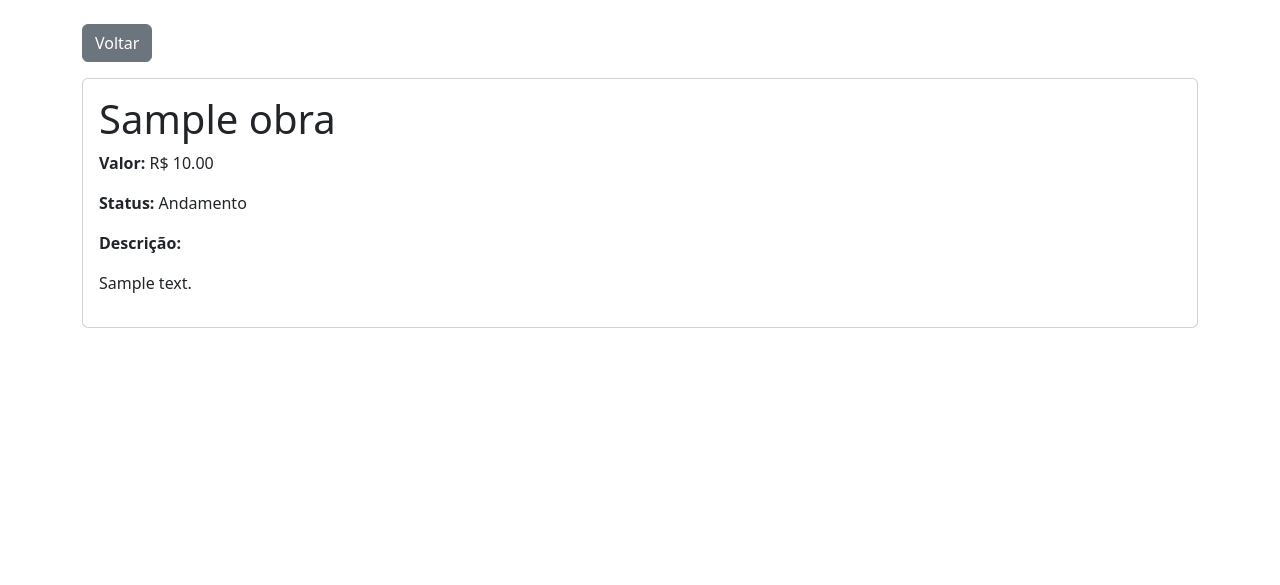
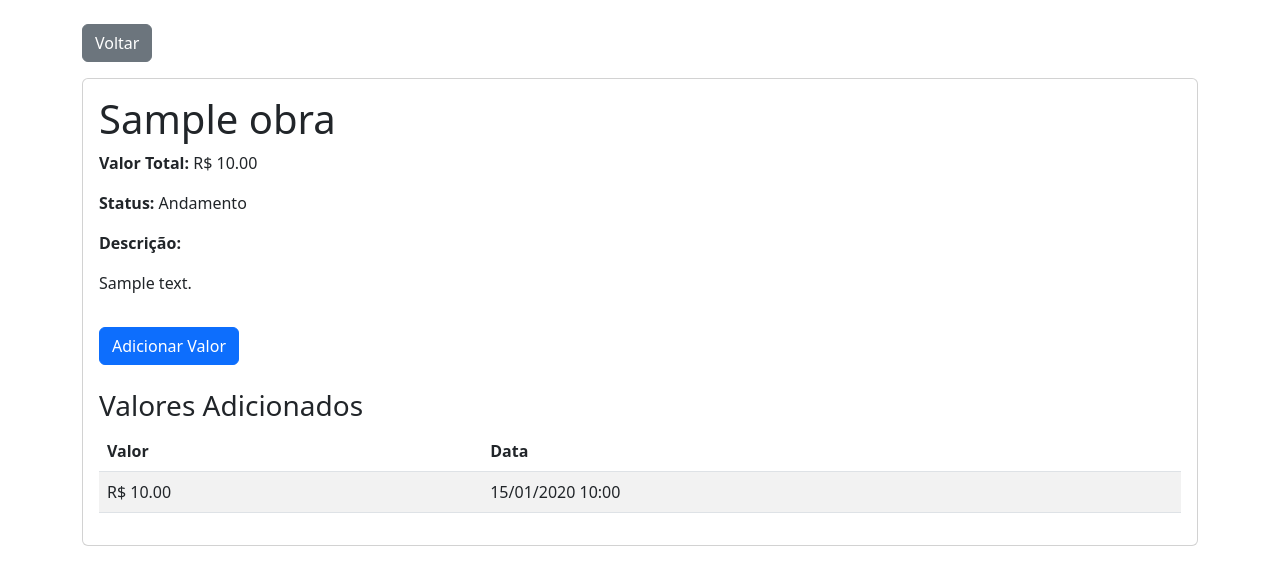
Before and after one commit to Alejandroo19/ControleObra, a Django app: page /1/ in a window 1280 px wide. Shown: the top 585 px of the page. Run offline with Django 5.2, Linux system fonts and the light colour scheme; tables that the repository leaves empty hold one stand-in row (values such as "Sample post").

Commit message:
6 commit

```diff
--- a/controle/obras/models.py
+++ b/controle/obras/models.py
@@ -1,8 +1,10 @@
 from django.db import models
+from django.utils.timezone import now
+
 
 class Obra(models.Model):
-    nome = models.CharField(max_length=255)  # Nome da obra
-    valor = models.DecimalField(max_digits=10, decimal_places=2)  # Valor da obra
+    nome = models.CharField(max_length=255)
+    valor = models.DecimalField(max_digits=10, decimal_places=2)
     status = models.CharField(
         max_length=20,
         choices=[
@@ -11,25 +13,23 @@ class Obra(models.Model):
         ],
         default='andamento'
     )
-    descricao = models.TextField(blank=True, null=True)  # Descrição da obra
+    descricao = models.TextField(blank=True, null=True)
 
     def __str__(self):
         return self.nome
 
-    def valor_total_adicionado(self):
-        total = sum(valor.valor for valor in self.valores.all())
-        return total
+class ValorAdicionado(models.Model):
+    obra = models.ForeignKey(Obra, on_delete=models.CASCADE, related_name='valores_adicionados')  # Nome único para o relacionamento
+    valor = models.DecimalField(max_digits=10, decimal_places=2)
+    data = models.DateTimeField(default=now)
 
-    def atualizar_status(self):
-        if self.valor_total_adicionado() >= self.valor:
-            self.status = 'finalizada'
-            self.save()
-
+    def __str__(self):
+        return f"{self.obra.nome} - R$ {self.valor}"
 
 class ValorObra(models.Model):
-    obra = models.ForeignKey(Obra, related_name='valores', on_delete=models.CASCADE)
+    obra = models.ForeignKey(Obra, on_delete=models.CASCADE, related_name='valores_obra')  # Nome único para o relacionamento
     valor = models.DecimalField(max_digits=10, decimal_places=2)
-    descricao = models.TextField()
+    data = models.DateTimeField(default=now)
 
     def __str__(self):
-        return f"{self.valor} - {self.descricao[:50]}"
+        return f"{self.obra.nome} - Valor específico"
--- a/controle/obras/templates/obra/detalhe_obra.html
+++ b/controle/obras/templates/obra/detalhe_obra.html
@@ -12,7 +12,7 @@
         <div class="card">
             <div class="card-body">
                 <h1>{{ obra.nome }}</h1>
-                <p><strong>Valor:</strong> R$ {{ obra.valor }}</p>
+                <p><strong>Valor Total:</strong> R$ {{ obra.valor }}</p>
                 <p><strong>Status:</strong> {{ obra.status|title }}</p>
                 {% if obra.descricao %}
                     <p><strong>Descrição:</strong></p>
@@ -20,6 +20,54 @@
                 {% else %}
                     <p><em>Sem descrição.</em></p>
                 {% endif %}
+
+                <!-- Botão para adicionar valor -->
+                <button class="btn btn-primary mt-3" data-bs-toggle="modal" data-bs-target="#adicionarValorModal">Adicionar Valor</button>
+
+                <!-- Tabela de valores -->
+                <h3 class="mt-4">Valores Adicionados</h3>
+                <table class="table table-striped">
+                    <thead>
+                        <tr>
+                            <th>Valor</th>
+                            <th>Data</th>
+                        </tr>
+                    </thead>
+                    <tbody>
+                        {% for valor in valores %}
+                        <tr>
+                            <td>R$ {{ valor.valor }}</td>
+                            <td>{{ valor.data|date:"d/m/Y H:i" }}</td>
+                        </tr>
+                        {% empty %}
+                        <tr>
+                            <td colspan="2">Nenhum valor adicionado.</td>
+                        </tr>
+                        {% endfor %}
+                    </tbody>
+                </table>
+            </div>
+        </div>
+    </div>
+
+    <!-- Modal de Adicionar Valor -->
+    <div class="modal fade" id="adicionarValorModal" tabindex="-1" aria-labelledby="adicionarValorLabel" aria-hidden="true">
+        <div class="modal-dialog">
+            <div class="modal-content">
+                <div class="modal-header">
+                    <h5 class="modal-title" id="adicionarValorLabel">Adicionar Valor</h5>
+                    <button type="button" class="btn-close" data-bs-dismiss="modal" aria-label="Close"></button>
+                </div>
+                <div class="modal-body">
+                    <form method="POST">
+                        {% csrf_token %}
+                        <div class="mb-3">
+                            <label for="valor" class="form-label">Valor:</label>
+                            <input type="number" step="0.01" name="valor" class="form-control" required>
+                        </div>
+                        <button type="submit" class="btn btn-primary w-100">Salvar</button>
+                    </form>
+                </div>
             </div>
         </div>
     </div>
--- a/controle/obras/views.py
+++ b/controle/obras/views.py
@@ -1,5 +1,5 @@
 from django.shortcuts import render, redirect, get_object_or_404
-from .models import Obra
+from .models import Obra, ValorAdicionado
 
 
 def listar_obras(request):
@@ -15,6 +15,15 @@ def criar_obra(request):
     return render(request, 'criar_obra.html')
 
 
+
 def detalhe_obra(request, obra_id):
-    obra = get_object_or_404(Obra, id=obra_id)  # Busca a obra ou retorna 404 se não existir
-    return render(request, 'obra/detalhe_obra.html', {'obra': obra})
+    obra = get_object_or_404(Obra, id=obra_id)
+    valores = obra.valores_adicionados.all()  # Obtém todos os valores adicionados à obra
+
+    if request.method == 'POST':
+        valor = request.POST.get('valor')
+        if valor:
+            ValorAdicionado.objects.create(obra=obra, valor=valor)
+            return redirect('detalhe_obra', obra_id=obra.id)
+
+    return render(request, 'obra/detalhe_obra.html', {'obra': obra, 'valores': valores})
```
Also changed, not shown: controle/obras/migrations/0003_valorobra.py (added), controle/obras/migrations/0004_remove_valorobra_descricao_valorobra_data_and_more.py (added).
